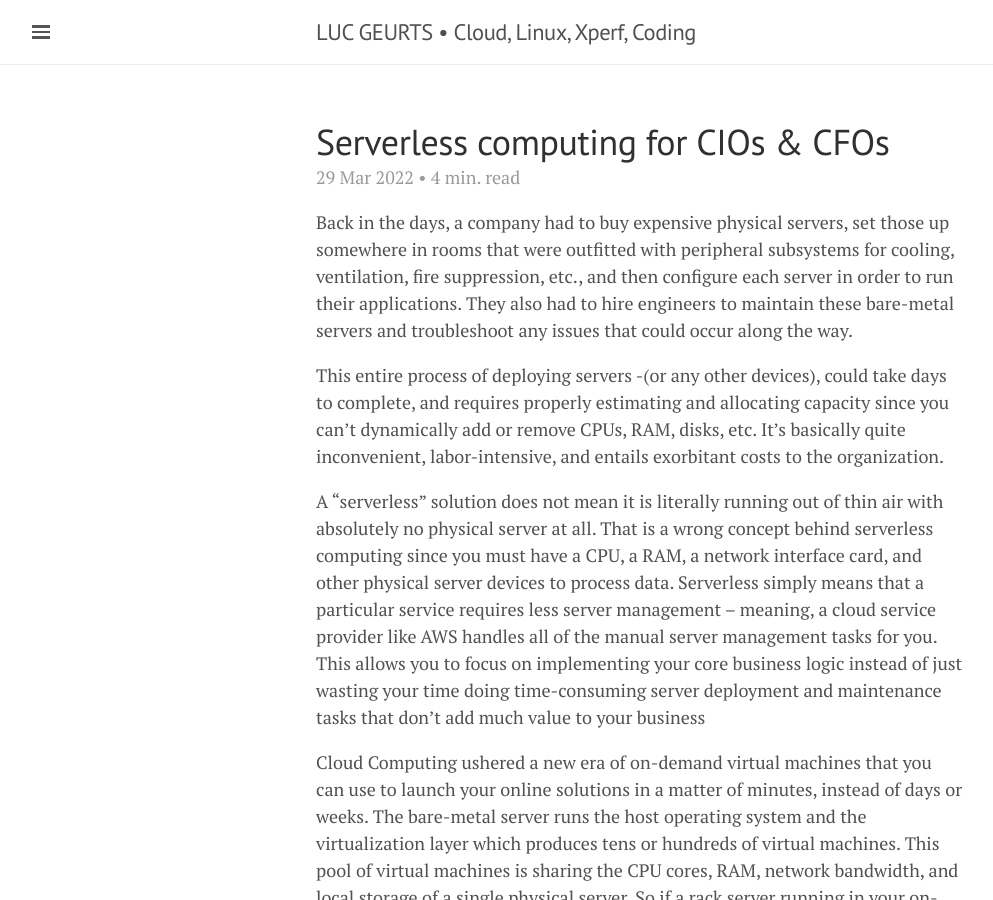
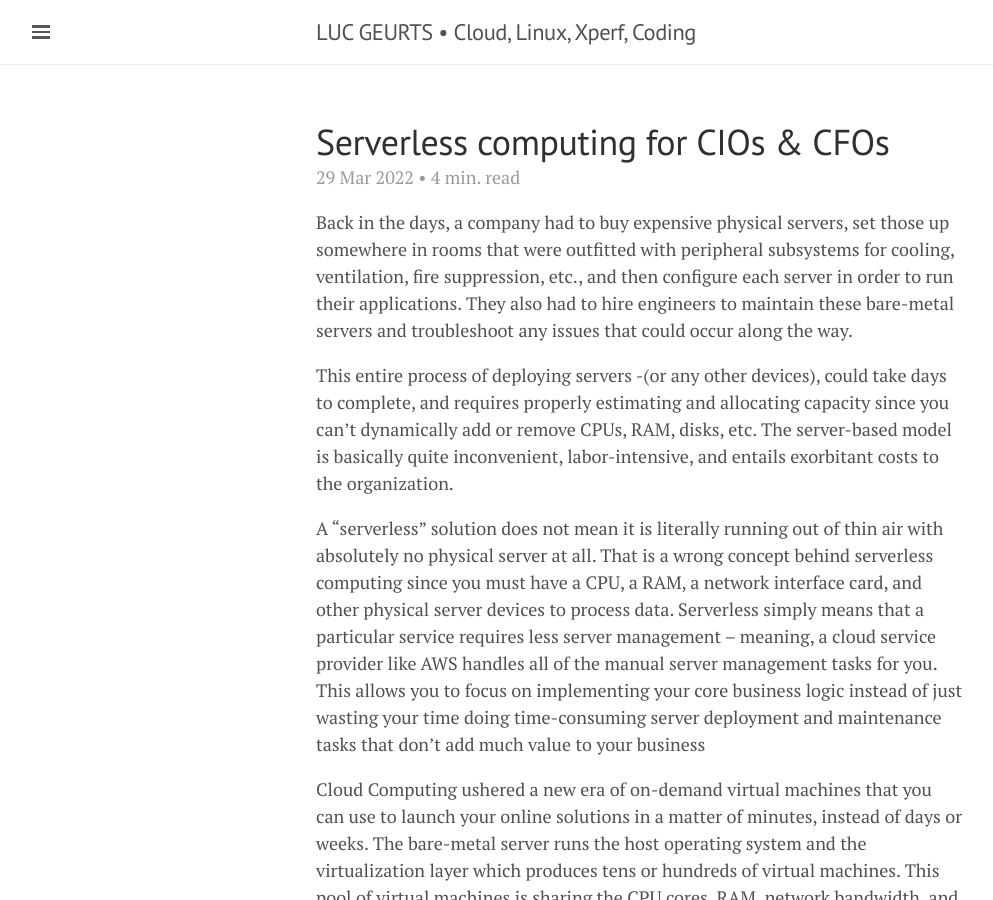
Before and after one commit to lgeurts/lgeurts.github.io, a Jekyll site: the page built from _posts/2022-03-29-what-is-serverless-computing.md, in a window 1280 px wide and 900 px high. Shown: the whole window, without its empty margins (0-993 px from the left). Built offline with Jekyll 4.4.1, drawn with Linux system fonts in a browser that asks for light colours; nearby versions of some CDN libraries; comment, search, counter and statistics services are not loaded.

Commit message:
Update 2022-03-29-what-is-serverless-computing.md

```diff
--- a/_posts/2022-03-29-what-is-serverless-computing.md
+++ b/_posts/2022-03-29-what-is-serverless-computing.md
@@ -11,7 +11,7 @@ tags: [ Cloud Computing ]
 
 Back in the days, a company had to buy expensive physical servers, set those up somewhere in rooms that were outfitted with peripheral subsystems for cooling, ventilation, fire suppression, etc., and then configure each server in order to run their applications. They also had to hire engineers to maintain these bare-metal servers and troubleshoot any issues that could occur along the way.
 
-This entire process of deploying servers -(or any other devices), could take days to complete, and requires properly estimating and allocating capacity since you can't dynamically add or remove CPUs, RAM, disks, etc. It’s basically quite inconvenient, labor-intensive, and entails exorbitant costs to the organization.
+This entire process of deploying servers -(or any other devices), could take days to complete, and requires properly estimating and allocating capacity since you can't dynamically add or remove CPUs, RAM, disks, etc. The server-based model is basically quite inconvenient, labor-intensive, and entails exorbitant costs to the organization.
 
 A “serverless” solution does not mean it is literally running out of thin air with absolutely no physical server at all. That is a wrong concept behind serverless computing since you must have a CPU, a RAM, a network interface card, and other physical server devices to process data. Serverless simply means that a particular service requires less server management – meaning, a cloud service provider like AWS handles all of the manual server management tasks for you. This allows you to focus on implementing your core business logic instead of just wasting your time doing time-consuming server deployment and maintenance tasks that don’t add much value to your business
 
```
